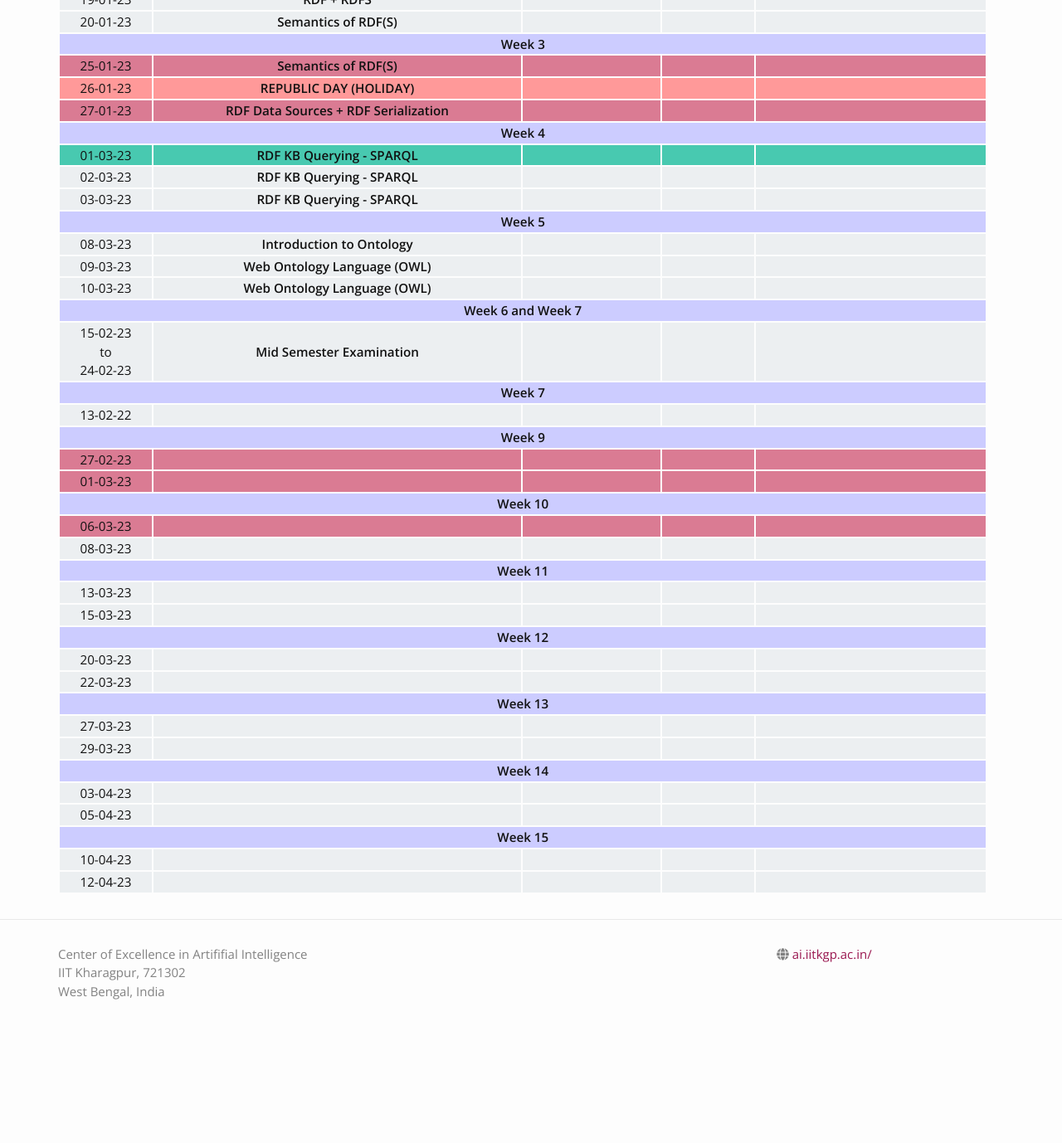
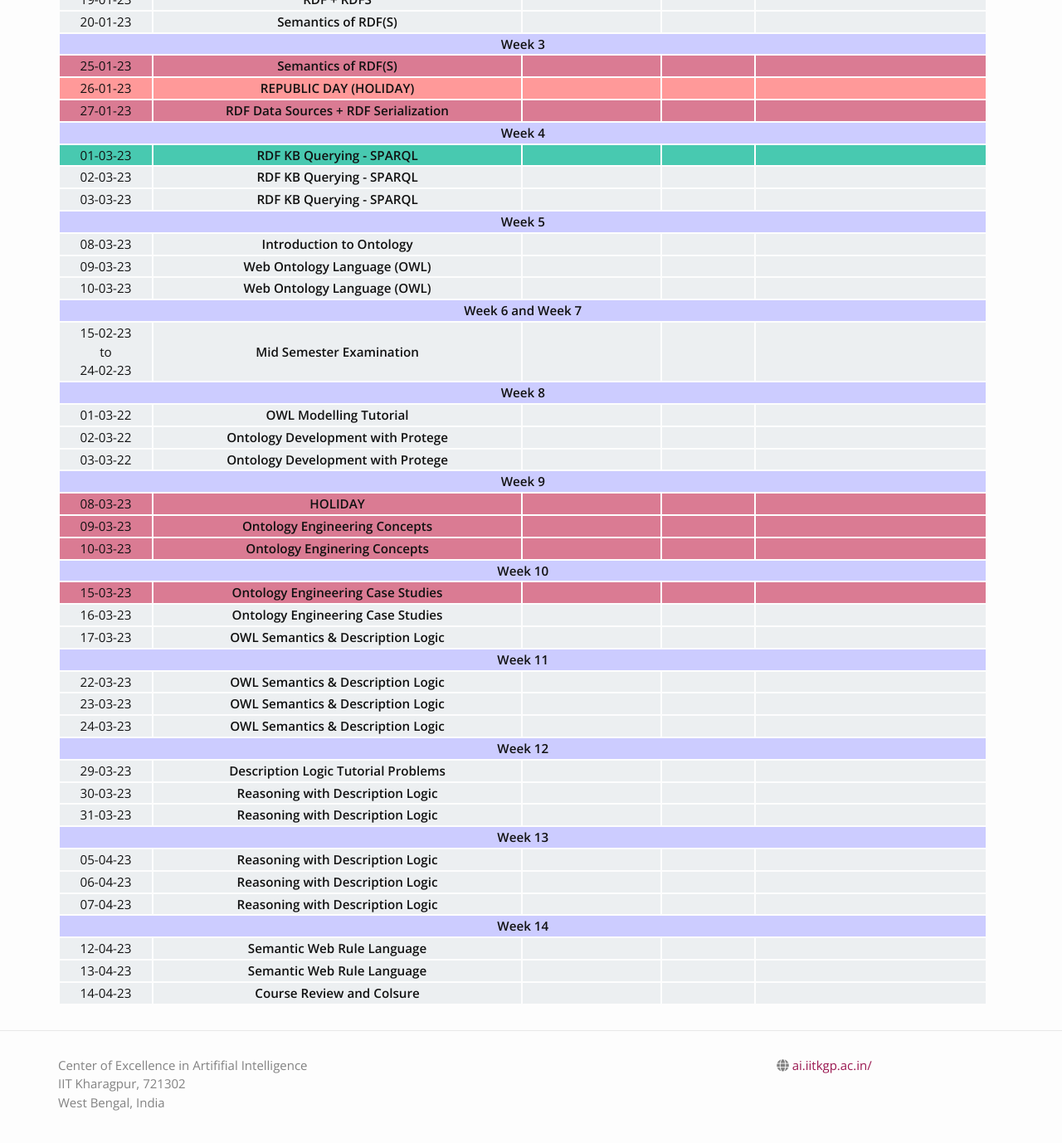
Before and after one commit to plaban/kmst-spring-2023, a Jekyll site: the page built from schedule.md, in a window 1280 px wide and 1400 px high, scrolled down 583 px. Shown: the top 1378 px of the window at 83% size. Built offline with Jekyll 4.4.1, drawn with Linux system fonts in a browser that asks for light colours; nearby versions of some CDN libraries; before the commit the page ends 1849 px from its top, so only the background shows below that.

Commit message:
updating schedule

```diff
--- a/_layouts/schedule.html
+++ b/_layouts/schedule.html
@@ -197,15 +197,27 @@ layout: default
 
 
         <tr bgcolor="#CCCCFF">
-                <th colspan=5 align="center" style="vertical-align:middle;">Week 7</th>
+                <th colspan=5 align="center" style="vertical-align:middle;">Week 8</th>
         </tr>
 
         <tr bgcolor="#ECEFF1">
-                <td align="center">13-02-22</td>
+            <td align="center">01-03-22</td>
+            <td align="center"><b> OWL Modelling Tutorial </b></td>
             <td align="center"><b> </b></td>
-                <td align="center">
-                    <a href=" " target="_blank"><b> </b></a>
-                </td>
+            <td align="center"></td>
+            <td align="center"></td>
+        </tr>
+        <tr bgcolor="#ECEFF1">
+            <td align="center">02-03-22</td>
+            <td align="center"><b> Ontology Development with Protege </b></td>
+            <td align="center"><b> </b></td>
+            <td align="center"></td>
+            <td align="center"></td>
+        </tr>
+        <tr bgcolor="#ECEFF1">
+            <td align="center">03-03-22</td>
+            <td align="center"><b> Ontology Development with Protege </b></td>
+            <td align="center"><b> </b></td>
             <td align="center"></td>
             <td align="center"></td>
         </tr>
@@ -216,34 +228,50 @@ layout: default
         </tr>
 
         <tr bgcolor="#da7b93">
-                <td align="center">27-02-23</td>
-                <td align="center"><b> </b></td>
+            <td align="center">08-03-23</td>
+            <td align="center"><b> HOLIDAY </b></td>
             <td align="center"></td>
             <td align="center"></td>
             <td align="center"></td>
         </tr>
 
         <tr bgcolor="#da7b93">
-                <td align="center">01-03-23</td>
-                <td align="center"><b> </b></td>
+            <td align="center">09-03-23</td>
+            <td align="center"><b> Ontology Engineering Concepts</b></td>
             <td align="center"></td>
             <td align="center"></td>
             <td align="center"></td>
         </tr>
+
+        <tr bgcolor="#da7b93">
+            <td align="center">10-03-23</td>
+            <td align="center"><b> Ontology Enginering Concepts </b></td>
+            <td align="center"></td>
+            <td align="center"></td>
+            <td align="center"></td>
+        </tr>
+
         <tr bgcolor="#CCCCFF">
                 <th colspan=5 align="center" style="vertical-align:middle;">Week 10</th>
         </tr>
 
         <tr bgcolor="#da7b93">
-                <td align="center">06-03-23</td>
-                <td align="center"><b> </b></td>
+            <td align="center">15-03-23</td>
+            <td align="center"><b> Ontology Engineering Case Studies </b></td>
             <td align="center"></td>
             <td align="center"></td>
             <td align="center"></td>
         </tr>
         <tr bgcolor="#ECEFF1">
-                <td align="center">08-03-23</td>
+            <td align="center">16-03-23</td>
+            <td align="center"><b> Ontology Engineering Case Studies </b></td>
+            <td align="center"></td>
+            <td align="center"></td>
             <td align="center"><b> </b></td>
+        </tr>
+        <tr bgcolor="#ECEFF1">
+            <td align="center">17-03-23</td>
+            <td align="center"><b> OWL Semantics & Description Logic </b></td>
             <td align="center"></td>
             <td align="center"></td>
             <td align="center"><b> </b></td>
@@ -254,22 +282,25 @@ layout: default
         </tr>
 
         <tr bgcolor="#ECEFF1">
-                <td align="center">13-03-23</td>
+            <td align="center">22-03-23</td>
+            <td align="center"><b> OWL Semantics & Description Logic </b></td>
             <td align="center"><b> </b></td>
-                <td align="center">
-                    <a href=" " target="_blank"><b> </b></a>
-                </td>
-                <td align="center">
-                    <a href=" " target="_blank"><b> </b></a>
-                </td>
+            <td align="center"></td>
             <td align="center"></td>
         </tr>
         <tr bgcolor="#ECEFF1">
-                <td align="center">15-03-23</td>
-                <td align="center"><b> </b></td>
+            <td align="center">23-03-23</td>
+            <td align="center"><b> OWL Semantics & Description Logic </b></td>
             <td align="center">
                 <a href=" " traget = "_blank"><b> </b></a>
             </td>
+            <td align="center"></td>
+            <td align="center"></td>
+        </tr>
+        <tr bgcolor="#ECEFF1">
+            <td align="center">24-03-23</td>
+            <td align="center"><b> OWL Semantics & Description Logic </b></td>
+            <td align="center"><b> </b></td>
             <td align="center"></td>
             <td align="center"></td>
         </tr>
@@ -279,20 +310,23 @@ layout: default
     </tr>
 
     <tr bgcolor="#ECEFF1">
-                <td align="center">20-03-23</td>
+    <td align="center">29-03-23</td>
+    <td align="center"><b> Description Logic Tutorial Problems </b></td>
     <td align="center"><b> </b></td>
-                <td align="center">
-                    <a href=" " traget = "_blank"><b> </b></a>
-                </td>
     <td align="center"></td>
     <td align="center"></td>
     </tr>
     <tr bgcolor="#ECEFF1">
-                <td align="center">22-03-23</td>
-                <td align="center"><b> </b></td>
-                <td align="center">
-                    <a href=" " traget = "_blank"><b> </b></a>
-                </td>
+    <td align="center">30-03-23</td>
+    <td align="center"><b> Reasoning with Description Logic </b></td>
+    <td align="center"><b> </b>  </td>
+    <td align="center"></td>
+    <td align="center"></td>
+    </tr>
+    <tr bgcolor="#ECEFF1">
+    <td align="center">31-03-23</td>
+    <td align="center"><b> Reasoning with Description Logic </b></td>
+    <td align="center"><b> </b>  </td>
     <td align="center"></td>
     <td align="center"></td>
     </tr>
@@ -302,8 +336,8 @@ layout: default
     </tr>
 
     <tr bgcolor="#ECEFF1">
-                <td align="center">27-03-23</td>
-                <td align="center"><b> </b></td>
+        <td align="center">05-04-23</td>
+        <td align="center"><b> Reasoning with Description Logic</b></td>
         <td align="center">
             <a href=" " target="_blank"><b> </b></a>
         </td>
@@ -311,8 +345,18 @@ layout: default
         <td align="center"></td>
     </tr>
     <tr bgcolor="#ECEFF1">
-                <td align="center">29-03-23</td>
-                <td align="center"><b> </b></td>
+        <td align="center">06-04-23</td>
+        <td align="center"><b>Reasoning with Description Logic </b></td>
+        <td align="center">
+            <a href=" " target="_blank"><b> </b></a>
+        </td>
+        <td align="center"></td>
+        <td align="center"></td>
+    </tr>
+
+    <tr bgcolor="#ECEFF1">
+        <td align="center">07-04-23</td>
+        <td align="center"><b> Reasoning with Description Logic </b></td>
         <td align="center">
             <a href=" " target="_blank"><b> </b></a>
         </td>
@@ -325,8 +369,8 @@ layout: default
     </tr>
 
         <tr bgcolor="#ECEFF1">
-                <td align="center">03-04-23</td>
-                <td align="center"><b> </b></td>
+            <td align="center">12-04-23</td>
+            <td align="center"><b> Semantic Web Rule Language </b></td>
             <td align="center">
                 <a href=" " target="_blank"><b> </b></a>
             </td>
@@ -335,22 +379,8 @@ layout: default
         </tr>
 
         <tr bgcolor="#ECEFF1">
-                <td align="center">05-04-23</td>
-                <td align="center"><b> </b></td>
-                <td align="center">
-                    <a href=" " target="_blank"><b> </b></a>
-                </td>
-                <td align="center"></td>
-                <td align="center"></td>
-            </tr>
-
-        <tr bgcolor="#CCCCFF">
-                <th colspan=5 align="center" style="vertical-align:middle;">Week 15</th>
-        </tr>
-
-            <tr bgcolor="#ECEFF1">
-                <td align="center">10-04-23</td>
-                <td align="center"><b> </b></td>
+            <td align="center">13-04-23</td>
+            <td align="center"><b> Semantic Web Rule Language </b></td>
             <td align="center">
                 <a href=" " target="_blank"><b> </b></a>
             </td>
@@ -359,14 +389,14 @@ layout: default
         </tr>
 
         <tr bgcolor="#ECEFF1">
-                <td align="center">12-04-23</td>
-                <td align="center"><b> </b></td>
+            <td align="center">14-04-23</td>
+            <td align="center"><b> Course Review and Colsure </b></td>
             <td align="center">
                 <a href=" " target="_blank"><b> </b></a>
             </td>
             <td align="center"></td>
             <td align="center"></td>
-
+        </tr>
         </tbody>
     </table>
 </div>
```
Lines whose indentation alone changed are shown as unchanged.
